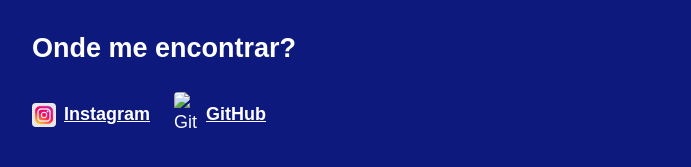
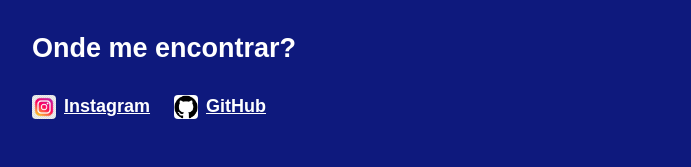
Before and after one commit to Bruno-SPT87/WEBCODING, a plain HTML site: page index.html in a window 1280 px wide. Shown: the part 1805-1972 px from the top of the page, without its empty margins (158-849 px from the left). Drawn offline with Linux system fonts and the light colour scheme.

Commit message:
Fix GitHub link image and target attribute
Corrected the image source for the GitHub link and fixed a typo in the target attribute.

```diff
--- a/index.html
+++ b/index.html
@@ -79,7 +79,7 @@
   <h2>Onde me encontrar?</h2>
   <ul>
     <li> <img src="insta.jpg" alt="Instagram" width="24" height="24"> <a href="https://www.instagram.com/bruno.vscs_/" target="_blank">Instagram</a></li>
-<li> <img src="git.jpg" alt="GitHub" width="24" height="24"> <a href="https://github.com/Bruno-SPT87/WEBCODING" targert="_blank">GitHub</a></li>
+<li> <img src="git.png" alt="GitHub" width="24" height="24"> <a href="https://github.com/Bruno-SPT87/WEBCODING" targert="_blank">GitHub</a></li>
 </ul>
 
 </body>
```
